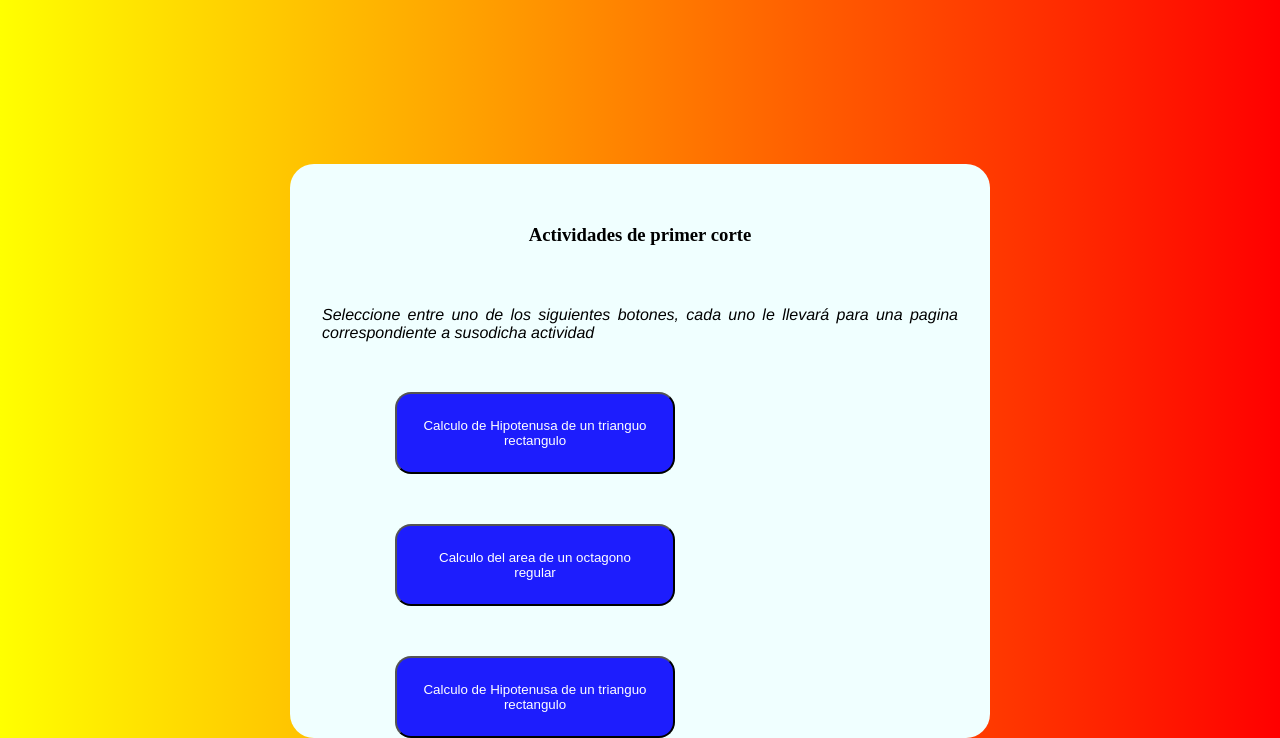
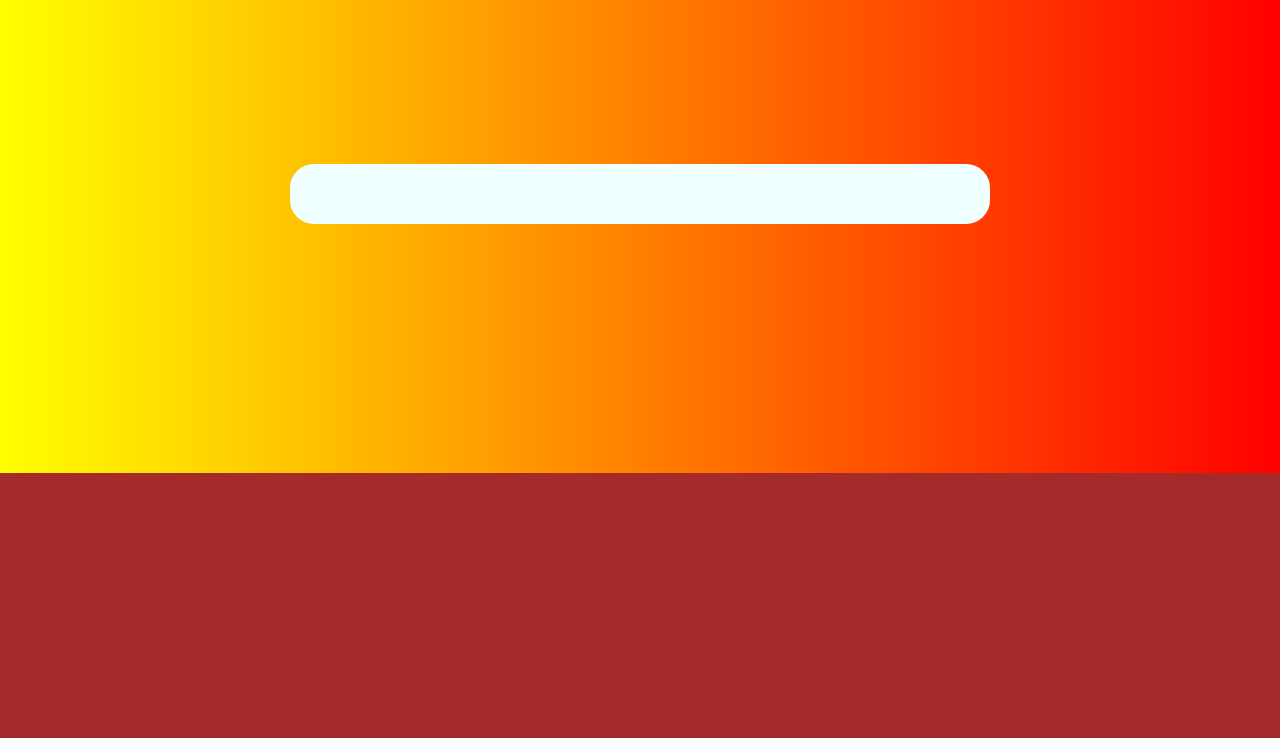
Before and after one commit to germat16/primer-corte, a PHP site: page /octagono.php in a window 1280 px wide. Shown: the part 327-1065 px from the top of the page. After the commit the page ends 800 px from the top, so only its background shows below. Run offline with PHP 8.4, Linux system fonts and the light colour scheme.

Commit message:
primer commit

```diff
--- a/css/index.css
+++ b/css/index.css
@@ -62,8 +62,8 @@ footer {
 }
 .sel-buttons {
     position: relative;
-    left:15%;
-    width:40%;
+    left:25%;
+    width:45%;
 }
 
 .btn {
@@ -73,4 +73,5 @@ footer {
     border-radius: 1rem;
     margin-top: 50px;
     width:100%;
+    cursor: pointer;
 }
--- a/octagono.php
+++ b/octagono.php
@@ -26,17 +26,7 @@
         </nav>
 
         <div id="selection-card">
-           <div class="title">
-           <h3 id="card-title">Actividades de primer corte</h3>
-            <p class="title-desc">Seleccione entre uno de los siguientes botones,
-                cada uno le llevará para una pagina correspondiente a susodicha actividad</p>
-           </div>
 
-           <div class="sel-buttons">
-               <button class="btn" id="btn1">Calculo de Hipotenusa de un trianguo rectangulo</button>
-               <button class="btn" id="btn2">Calculo del area de un octagono regular</button>
-               <button class="btn" id="btn3">Calculo de Hipotenusa de un trianguo rectangulo</button>
-           </div>
         </div>
 
         <footer>
```
